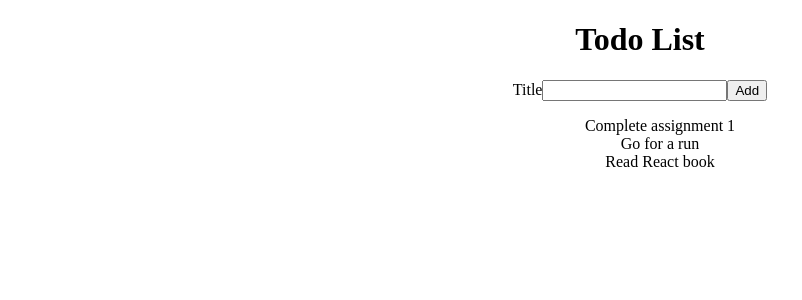
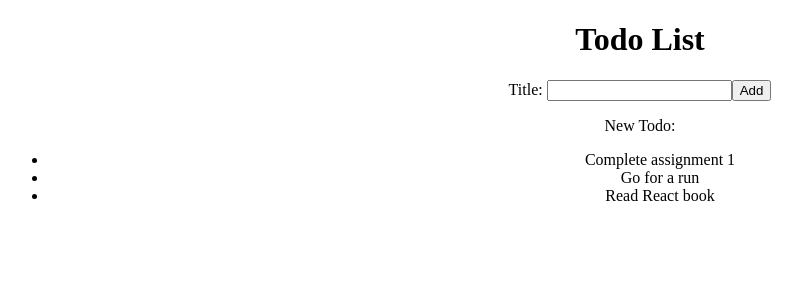
Before and after one commit to katemikh/react-todo, a React (Create React App) app: page / in a window 1280 px wide. Shown: the top 300 px of the page, without its empty margins (0-802 px from the left). Built offline with nearby package versions, Linux system fonts and the light colour scheme; the HTML template or start-up script is replaced by a standard one.

Commit message:
React-Lesson_1.3

```diff
--- /dev/null
+++ b/src/AddTodoForm.js
@@ -0,0 +1,26 @@
+import React from "react";
+
+const AddTodoForm = (props) => {
+
+    function handleAddTodo(event) {
+      event.preventDefault();
+      const form = event.target;
+      const todoTitle = form["title"].value;
+      console.log(todoTitle);
+
+      props.onAddTodo(todoTitle);
+      form.reset();
+    }
+
+    return (
+      <form onSubmit={handleAddTodo}>
+        <label htmlFor="todoTitle">Title: </label>
+        <input type="text" id="todoTitle" name="title" />
+        <button type="submit">Add</button>
+      </form>
+    );
+
+
+}
+
+export default AddTodoForm;
--- a/src/AddTodoForms.js
+++ /dev/null
@@ -1,13 +0,0 @@
-import React from "react";
-
-function AddTodoForm() {
-    return (
-    <form>
-        <label htmlFor="todoTitle">Title</label>
-        <input type="text" id="todoTitle" />
-        <button type="submit">Add</button>
-    </form>
-    );
-}
-
-export default AddTodoForm;
--- a/src/App.js
+++ b/src/App.js
@@ -1,13 +1,16 @@
-import React from "react";
+import React, { useState } from "react";
 import TodoList from "./TodoList";
-import AddTodoForm from "./AddTodoForms";
+import AddTodoForm from "./AddTodoForm";
 
 function App() {
+  const [newTodo, setNewTodo] = useState("");
+
   return (
     <div style={{ textAlign: "center" }}>
       <h1>Todo List</h1>
-        <AddTodoForm />
-        <TodoList />
+      <AddTodoForm  onAddTodo={(todoTitle) => setNewTodo(todoTitle)}/>
+      <p>New Todo: {newTodo}</p> {/* Display the value of newTodo variable */}
+      <TodoList />
     </div>
   );
 }
--- a/src/TodoList.js
+++ b/src/TodoList.js
@@ -1,4 +1,5 @@
 import React from "react";
+import TodoListItem from "./TodoListItem";
 
 const todoList = [
     { id: 1, title: "Complete assignment 1" },
@@ -13,13 +14,11 @@ const listItemStyle = {
 function TodoList() {
 
 return (
-    <ul>
+  <ul>
     {todoList.map((todo) => (
-        <li key={todo.id} style={listItemStyle}>
-        {todo.title}
-        </li>
+      <TodoListItem key={todo.id} todo={todo} style={listItemStyle} />
     ))}
-    </ul>
+  </ul>
 );
 }
 
--- /dev/null
+++ b/src/TodoListItem.js
@@ -0,0 +1,9 @@
+import React from "react";
+
+function TodoListItem(props) {
+    return (
+    <li>{props.todo.title}</li>
+    );
+}
+
+export default TodoListItem;
```
